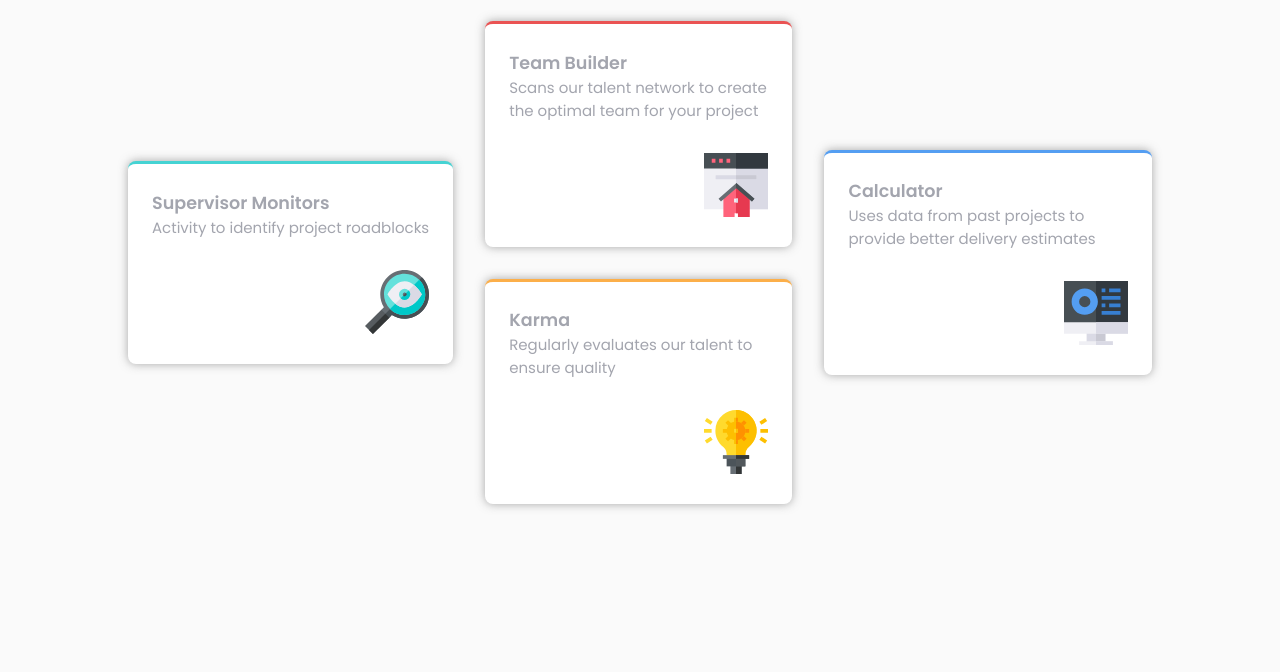
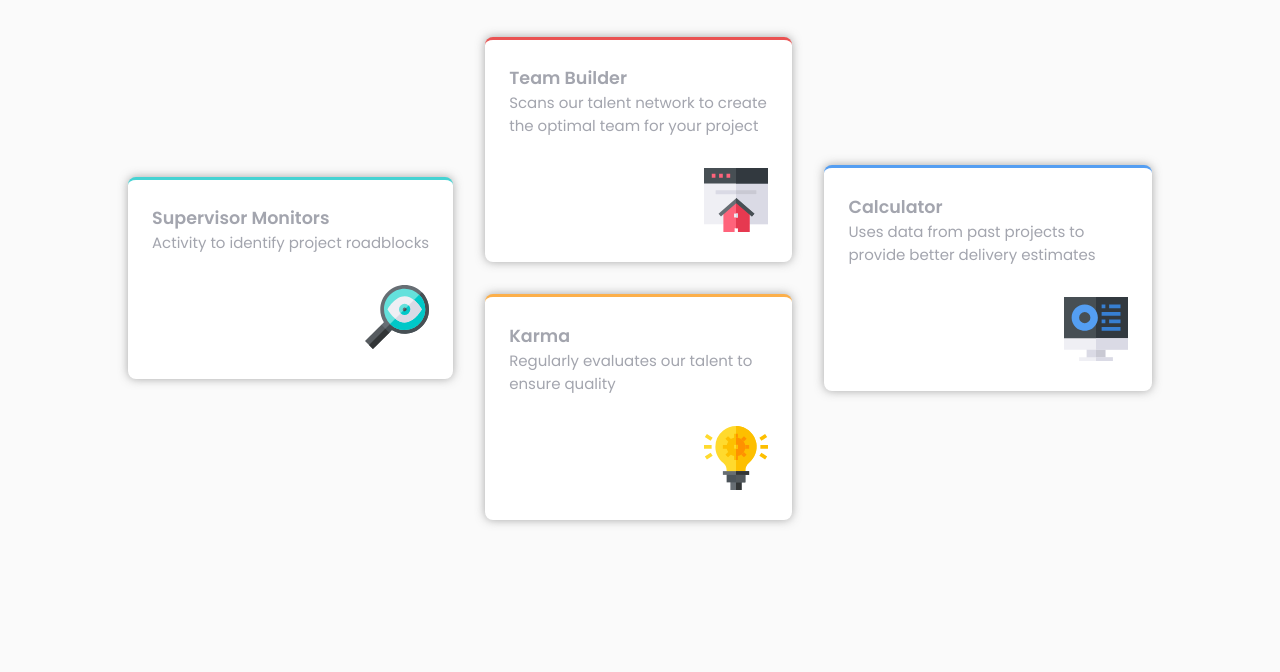
Before and after one commit to jmnyarega/four-card-feature-section, a plain HTML site: page index.html in a window 1280 px wide. Shown: the part 179-851 px from the top of the page. Before the commit the page ends 820 px from the top, so only its background shows below. Drawn offline with Linux system fonts and the light colour scheme.

```diff
--- a/css/index.css
+++ b/css/index.css
@@ -15,7 +15,7 @@ body {
 
   max-width: 1400px;
   width: 80%;
-  margin: 10px auto;
+  margin: 2% auto;
 
   min-height: 100vh;
   display: flex;
```
